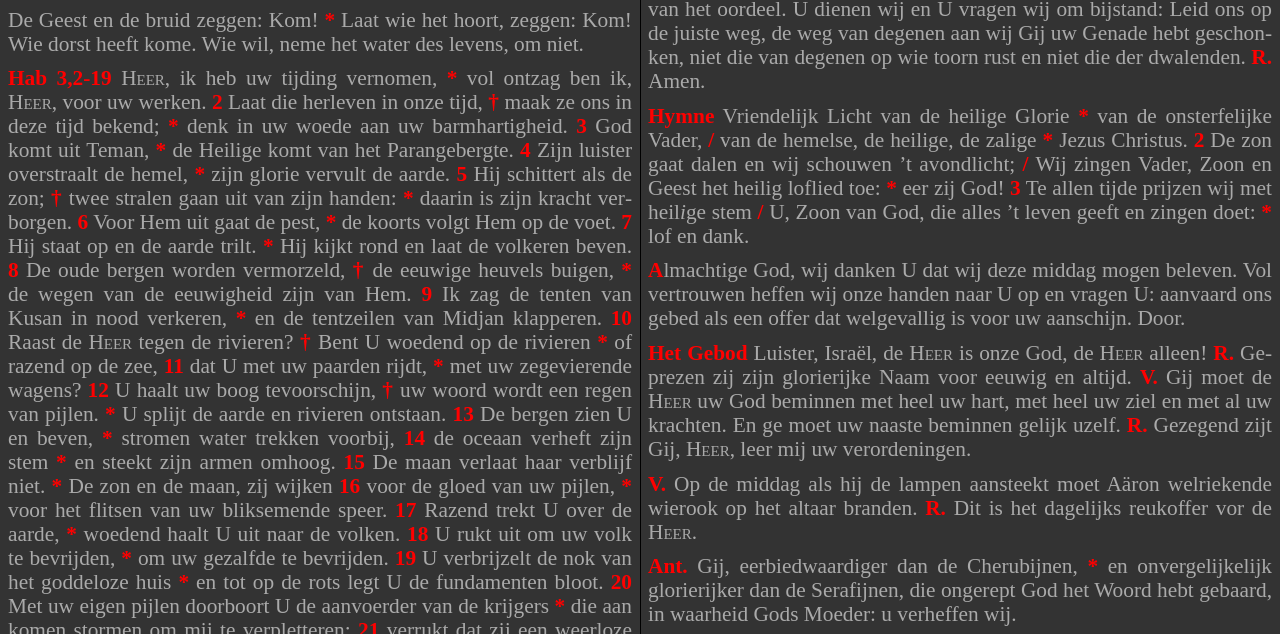
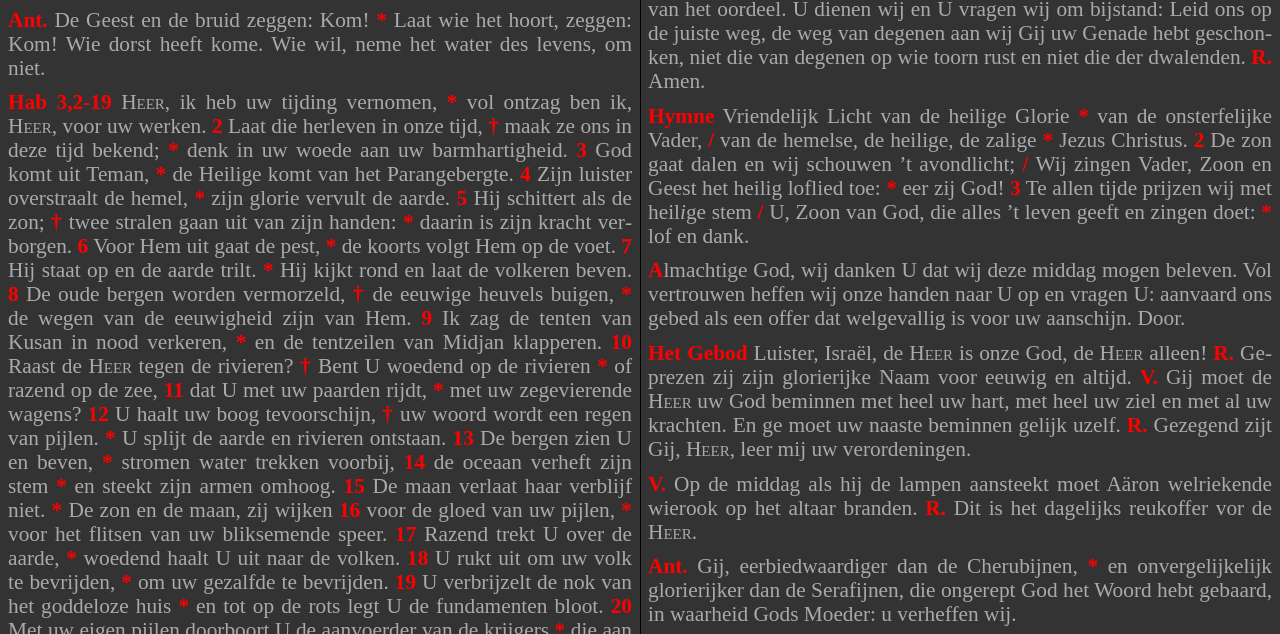
Before and after one commit to thysia-zosa/thysia-zosa.github.io, a plain HTML site: page diensten/diensten.html in a window 1280 px wide. Shown: the part 104-738 px from the top of the page. Drawn offline with Linux system fonts and the light colour scheme.

Commit message:
Fix bugs

```diff
--- a/diensten/diensten.html
+++ b/diensten/diensten.html
@@ -390,8 +390,6 @@
           <b>R.</b>
           Amen.
         </p>
-
-        <hr>
 
         <p class="minitial">
           Almachtige God, Gij laat ons het begin van deze dag beleven. Behoed ons met uw heilzame kracht zodat wij vandaag niet neigen naar het kwade, maar altijd uw gerechtigheid volbrengen in ons denken, spreken en doen. Door.
@@ -858,8 +856,6 @@
           Amen.
         </p>
 
-        <hr>
-
         <p class="minitial">
           <span class="smallCaps">Heer</span>, bezoek dit huis en houd ver van ons alle listen van de vijand. Mogen uw engelen hier wonen om ons in vrede te bewaren en laat uw zegen altijd op ons rusten. Door Christus onze Heer.
         </p>
@@ -908,7 +904,12 @@
           de glorie van Israël uw volk.
         </p>
 
-        <hr>
+        <p>
+          <b>Ant.</b>
+          Bewaar ons, <span class="smallCaps">Heer</span>, als wij waken; bescherm ons, als wij slapen; dan zullen wij waken met Christus en rusten in vrede.
+          <b>(Pt.</b>
+          Alleluia.<b>)</b>
+        </p>
 
         <p>
           <b>V.</b>
--- a/diensten/scripts/uitnodiging.js
+++ b/diensten/scripts/uitnodiging.js
@@ -1,125 +1,156 @@
 export const uitnodiging = {
   sabbat: `<p>
+  <b>Ant.</b>
   Het volk van God staat nog een sabbatsrust te wachten. <b>*</b> En wie Gods rust mag binnengaan rust uit van al zijn werk, zoals God uitrust van het zijne. Laten we ons dus inspannen die rust binnen te gaan.
 </p>`,
 
   nieuweMaan: `<p>
+  <b>Ant.</b>
   De engel toonde mij de rivier met het water des levens, <b>*</b> helder als kristal, die ontwelde aan de troon van God en van het Lam. Zij liep midden door de straat van de stad, en op haar oevers, aan weerszijden, stond het geboomte des levens, dat twaalfmaal vrucht draagt, elke maand eens; en zijn loof brengt de volken genezing.
 </p>`,
 
   vasten: `<p>
+  <b>Ant.</b>
   Zolang zij de bruidegom in hun midden hebben, kunnen de vrienden van de bruidegom niet vasten. <b>*</b> Er zullen echter dagen komen, dat de bruidegom van hen is weggenomen; en dan, in die tijd, zullen ze vasten.
 </p>`,
 
   gedachtenis: `<p>
+  <b>Ant.</b>
   Het teken van de Mensenzoon zal aan de hemel verschijnen; <b>*</b> alle stammen der aarde zullen weeklagen, zij zullen de Mensenzoon op de hemelwolken zien komen met macht en grote heerlijkheid. Hij zal zijn engelen uitzenden met luid trompetgeschal om zijn uitverkorenen te verzamelen uit de vier windstreken, van het ene uiteinde van de hemel tot het andere. Wanneer zich dit alles begint te voltrekken, richt u dan op en heft uw hoofden omhoog, want uw verlossing komt naderbij.
 </p>`,
 
   inkeer: `<p>
+  <b>Ant.</b>
   Zorgt ervoor, broeders, <b>*</b> dat onder u niemand zo'n slechte en trouweloze gezindheid heeft, die leidt tot afval van de levende God. Spreekt elkaar moed in, elke dag, zolang dat 'heden' duurt, zodat niemand zich door de zonde tot zulk een halsstarrigheid laat verleiden.
 </p>`,
 
   verzoendag: `<p>
+  <b>Ant.</b>
   Christus is gekomen, de hogepriester van het waarachtige heil. <b>*</b> De tent van zijn priesterschap is groter en volmaakter dan de vorige; ze is niet gemaakt door mensenhand, dat wil zeggen, ze behoort niet tot onze geschapen wereld. Het bloed van zijn offer is zijn eigen bloed, niet dat van bokken en kalveren. Zo is Hij het heiligdom binnengegaan, eens voor altijd, en Hij heeft een eeuwige verlossing verworven. Door de eeuwige Geest heeft Hij zichzelf aan God geofferd als een smetteloos offer, dat onze ziel zuivert van dode werken om de levende God te eren.
 </p>`,
 
   vervulling: `<p>
+  <b>Ant.</b>
   Midden in de nacht klonk er geroep: <b>*</b> Daar is de bruidegom! Trekt hem tegemoet! Zalig zijn die genodigd zijn tot het bruiloftsmaal van het Lam.
 </p>`,
 
   loofhutten: `<p>
+  <b>Ant.</b>
   Zie hier Gods woning onder de mensen! <b>*</b> Hij zal bij hen wonen. Zij zullen zijn volk zijn, en Hij, God-met-hen, zal hun God zijn. En Hij zal alle tranen van hun ogen afwissen, en de dood zal niet meer zijn; geen rouw, geen geween, geen smart zal er zijn, want al het oude is voorbij.
 </p>`,
 
   hosanna: `<p>
+  <b>Ant.</b>
   Zie, Ik maak alles nieuw. <b>*</b> Het is gebeurd! Ik ben de Alfa en de Omega, de oorsprong en het einde. Wie dorst heeft zal Ik te drinken geven uit de bron van het water des levens, om niet. Wie overwint zal dit alles krijgen, en Ik zal zijn God zijn en hij mijn zoon.
 </p>`,
 
   verzameldag: `<p>
+  <b>Ant.</b>
   De troon van God en van het Lam zal in de stad staan en zijn dienstknechten zullen Hem vereren. <b>*</b> Zij zullen zijn gelaat aanschouwen en zijn naam zal op hun voorhoofd zijn. Er zal geen nacht meer zijn en zij behoeven geen licht meer van lamp of zon, want God de Heer zal over hen lichten, en zij zullen heersen in de eeuwen der eeuwen.
 </p>`,
 
   aankondiging: `<p>
+  <b>Ant.</b>
   Ik zal mijn twee getuigen bevelen om te profeteren. <b>*</b> Dit zijn de twee olijfbomen en de twee luchters, die voor de Heer der aarde staan.
 </p>`,
 
   herinwijding: `<p>
+  <b>Ant.</b>
   Toen ging de tempel van God in de hemel open, <b>*</b> en de ark van zijn verbond werd zichtbaar in zijn tempel, en er dreunden donderslagen, vergezeld van bliksemstralen en aardbeving en zware hagel. En er verscheen een groot teken aan de hemel: een vrouw, bekleed met de zon, de maan onder haar voeten en op haar hoofd een kroon van twaalf sterren. Zij was zwanger en kreet in haar weeën en barensnood. En zij baarde een kind, een zoon, die alle volken zal weiden met een ijzeren staf.
 </p>`,
 
   onderwijs: `<p>
+  <b>Ant.</b>
   Wij hebben gezien en wij getuigen, <b>*</b> dat de Vader zijn Zoon heeft gezonden om de Heiland van de wereld te zijn.
 </p>`,
 
   bomen: `<p>
+  <b>Ant.</b>
   Trekt uit de vergelijking met de vijgenboom deze les. <b>*</b> Wanneer zijn twijgen al zacht worden en beginnen uit te botten, weet ge dat de zomer in aantocht is. Zo ook, wanneer ge al deze dingen ziet, weet dan dat het nabij is, ja voor de deur staat.
 </p>`,
 
   beklimming: `<p>
+  <b>Ant.</b>
   Wie mijn volgeling wil zijn, <b>*</b> moet Mij volgen door zichzelf te verloochenen en elke dag opnieuw zijn kruis op te nemen.
 </p>`,
 
   ester: `<p>
+  <b>Ant.</b>
   Amalek wilde vechten met de zonen van Jakob, <b>*</b> maar het is zijn eigen herinnering dat is tenietgedaan. Zie, door het vasten van Mordekai en Ester werd Haman van zijn grootheid ten val gebracht, en de overblijfsel van de Amalekieten kwam tot een einde.
 </p>`,
 
   loten: `<p>
+  <b>Ant.</b>
   Mordekai ontving de eervolle plaats van Haman <b>*</b> en was van hoge rang in het gehele koninkrijk van Ahasveros, en Ester werd koningin in de plaats van Wasti.
 </p>`,
 
   bruidegom: `<p>
+  <b>Ant.</b>
   Maria nam een pond nardusbalsem, <b>*</b> echte en heel kostbare, zalfde daarmee Jezus’ voeten en droogde ze met haar haren af. Het huis hing vol balsemgeur.
 </p>`,
 
   eerstgeborenen: `<p>
+  <b>Ant.</b>
   Doet het oude zuurdeeg weg, om vers deeg te worden, <b>*</b> ge moet immers zijn als ongezuurde paasbroden, want ook ons paaslam is geslacht: Christus zelf.
 </p>`,
 
   eersteSchoof: `<p>
+  <b>Ant.</b>
   Christus is opgestaan uit de doden, als eersteling van hen die ontslapen zijn. <b>*</b> Want omdat door een mens de dood is gekomen, komt door een mens ook de opstanding der doden. Zoals allen sterven in Adam, zo zullen ook allen in Christus herleven.
 </p>`,
 
   ongezuurden: `<p>
+  <b>Ant.</b>
   Wij moeten ons feest niet vieren met het oude zuurdeeg, <b>*</b> met het bederf van slechtheid en boosheid, maar met het zuivere brood van reinheid en waarheid.
 </p>`,
 
   oogst: `<p>
+  <b>Ant.</b>
   Wij weten dat Christus, eenmaal van de doden verrezen, niet meer sterft: <b>*</b> de dood heeft geen macht meer over Hem. Door de dood die Hij is gestorven, heeft Hij eens voor al afgerekend met de zonde; het leven dat Hij leeft, heeft alleen met God van doen. Zo moet ook gij uzelf beschouwen: als dood voor de zonde en levend voor God in Christus Jezus.
 </p>`,
 
   weken: `<p>
+  <b>Ant.</b>
   Gij zijt niet genaderd tot een tastbare berg en een laaiend vuur, <b>*</b> met duisternis, donderwolken en stormwind, waar de trompet klonk en de stem de woorden sprak. Neen, gij zijt genaderd tot de berg Sion en de stad van de levende God, het hemelse Jeruzalem en de duizendtallen engelen, de feestelijke en plechtige vergadering van de eerstgeborenen die in de hemel zijn ingeschreven, tot God, de rechter van allen, en de geesten der rechtvaardigen die de voleinding bereikt hebben, tot Jezus, de middelaar van een nieuw verbond, wiens vergoten bloed iets beters afroept dan het bloed van Abel.
 </p>`,
 
   bekendmaking: `<p>
+  <b>Ant.</b>
   Gedenkt uw leiders, die u het eerst het woord van God verkondigd hebben. <b>*</b> Haalt u weer hun leven en de afloop van hun leven voor de geest; neemt een voorbeeld aan hun geloof. Jezus Christus is dezelfde gisteren, vandaag en tot in eeuwigheid.
 </p>`,
 
   droefheid: `<p>
+  <b>Ant.</b>
   Jeruzalem, Jeruzalem, <b>*</b> dat de profeten doodt en stenigt die tot u zijn gezonden! Hoe dikwijls heb Ik uw kinderen willen verzamelen, zoals een kloek haar kuikens verzamelt onder haar vleugels, maar gij hebt niet gewild. Zie, uw huis zal onbewoond achtergelaten worden.
 </p>`,
 
   rouwdag: `<p>
+  <b>Ant.</b>
   Toen Jezus de stad naderbij kwam, liet Hij zijn blik over de stad gaan en weende over haar, terwijl Hij zei: <b>*</b> Mocht ook gij op deze dag inzien wat u tot vrede strekt! Maar nu is dat voor uw ogen verborgen. Er zullen dagen over u komen, dat uw vijanden een wal tegen u opwerpen, u omsingelen en u van alle kanten insluiten; zij zullen u met uw kinderen die in u wonen, neersmakken en zij zullen in u geen steen op de andere laten, omdat gij de tijd, waarin barmhartig op u werd neergezien, niet hebt erkend.
 </p>`,
 
   vertroosting: `<p>
+  <b>Ant.</b>
   Ik zeg u: van nu af zult gij Mij niet meer zien, <b>*</b> totdat de tijd komt waarop gij zult zeggen: Gezegend de Komende in de naam van de Heer.
 </p>`,
 
   wijnoogst: `<p>
+  <b>Ant.</b>
   Alleluja! <b>*</b> De Heer, onze God, de Albeheerser heeft zijn koningschap aanvaard. Laat ons blij zijn en juichen en Hem de eer geven: de tijd is gekomen voor de bruiloft van het Lam en zijn bruid heeft zich al klaargemaakt.
 </p>`,
 
   bruid: `<p>
+  <b>Ant.</b>
   De Geest en de bruid zeggen: Kom! <b>*</b> Laat wie het hoort, zeggen: Kom! Wie dorst heeft kome. Wie wil, neme het water des levens, om niet.
 </p>`,
 
   tienden: `<p>
+  <b>Ant.</b>
   Sla uw scherpe sikkel erin <b>*</b> en oogst de trossen van de wijngaard der aarde, want zijn druiven zijn rijp. Toen wierp de engel zijn sikkel op de aarde en oogstte de wijngaard der aarde. En hij wierp de trossen in de grote perskuip van Gods toorn.
 </p>`,
 
   voorbereiding: `<p>
+  <b>Ant.</b>
   Weest waakzaam, <b>*</b> want ge weet niet, wanneer de heer des huizes komt,‘s avonds laat of midden in de nacht, bij het hanegekraai of ‘s morgens vroeg.
 </p>`,
 };
```
Also changed, not shown: index.html (+0 -9 lines).
